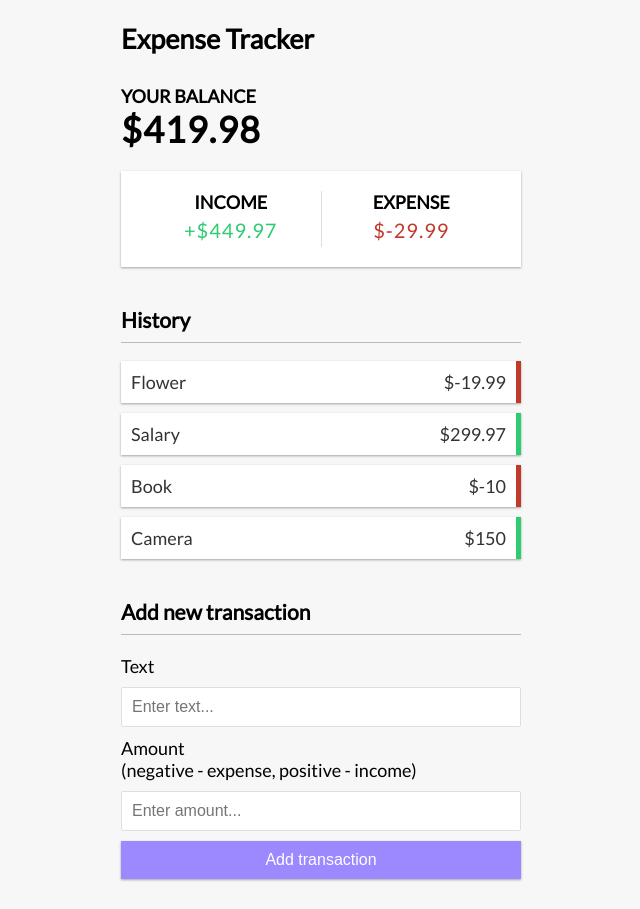
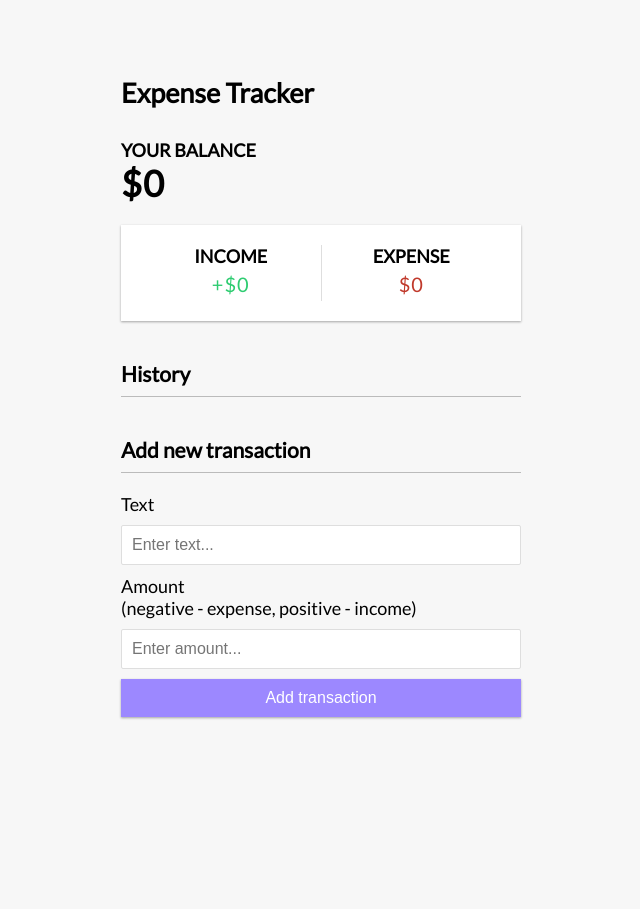
Before and after one commit to Volodymyr0587/vue-expense-tracker, a Vue app: page / in a window 1280 px wide. Shown: the whole page, without its empty margins (319-959 px from the left). After the commit the page ends 800 px from the top, so only its background shows below. Built offline with nearby package versions, Linux system fonts and the light colour scheme.

Commit message:
Fetch From Local Storage & OnMounted()

```diff
--- a/src/App.vue
+++ b/src/App.vue
@@ -17,16 +17,19 @@ import AddTransaction from './components/AddTransaction.vue';
 
 import { useToast } from 'vue-toastification';
 
-import { ref, computed, handleError } from 'vue';
+import { ref, computed, onMounted } from 'vue';
 
 const toast = useToast();
 
-const transactions = ref([
-      { id: 1, text: 'Flower', amount: -19.99 },
-      { id: 3, text: 'Salary', amount: 299.97 },
-      { id: 2, text: 'Book', amount: -10 },
-      { id: 4, text: 'Camera', amount: 150 },
-  ]);
+const transactions = ref([]);
+
+onMounted(() => {
+  const savedTransactions = JSON.parse(localStorage.getItem('transactions'));
+
+  if (savedTransactions) {
+    transactions.value = savedTransactions;
+  }
+});
 
 // Get total
 const total = computed(() => {
```
